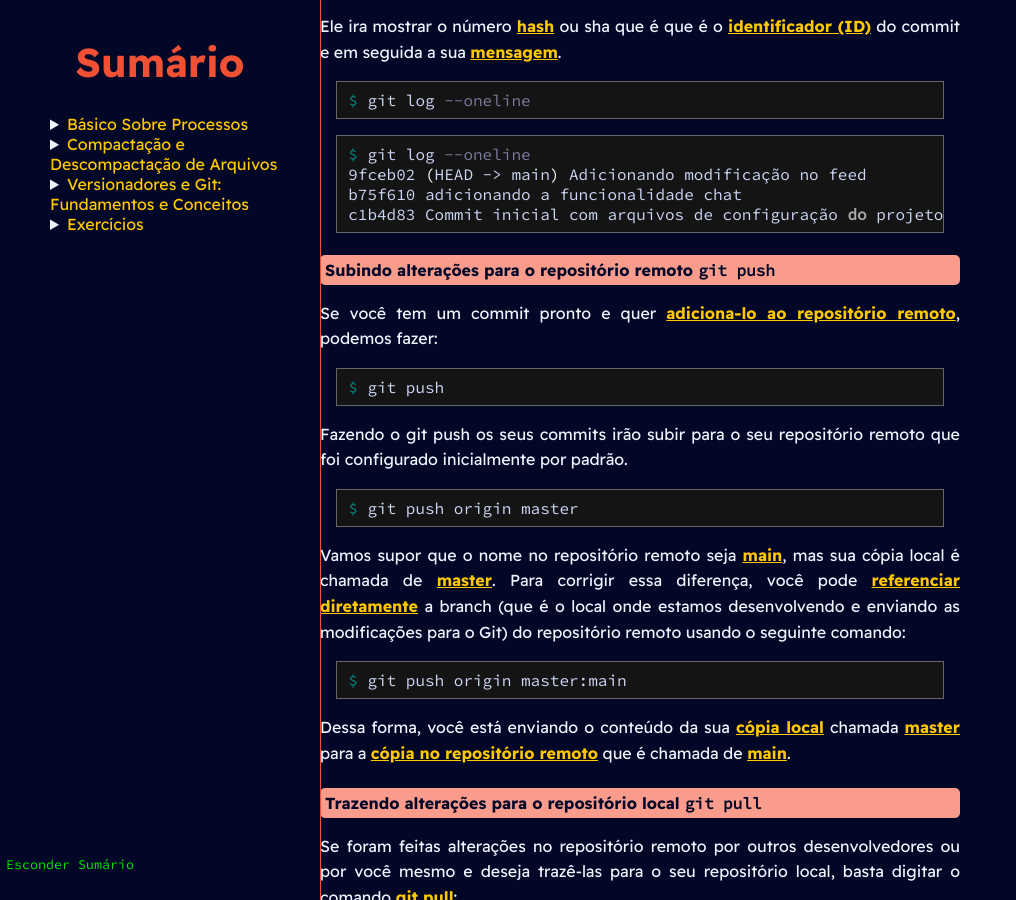
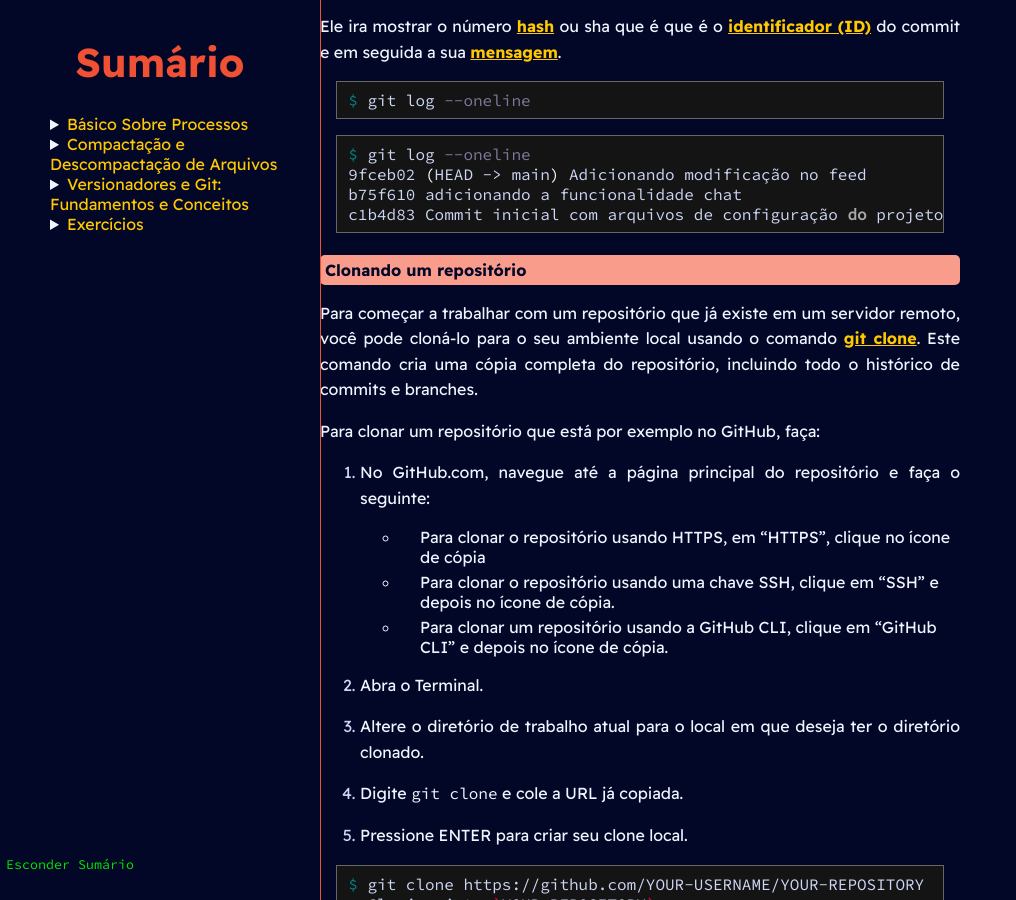
Before and after one commit to PETCC-UFRN/minicurso-linux-git, a Jekyll site: the page built from terceiroDia.md, in a window 1280 px wide and 900 px high, scrolled down 26194 px. Shown: the whole window, without its empty margins (0-1016 px from the left). Built offline with Jekyll 4.4.1, drawn with Linux system fonts in a browser that asks for light colours; some of the changed text lies outside the part shown.

Commit message:
Conteúdo de git clone

````diff
--- a/terceiroDia.md
+++ b/terceiroDia.md
@@ -845,6 +845,36 @@ $ git log --oneline
 b75f610 adicionando a funcionalidade chat
 c1b4d83 Commit inicial com arquivos de configuração do projeto
 ```
+#### Clonando um repositório
+
+Para começar a trabalhar com um repositório que já existe em um servidor remoto, você pode cloná-lo para o seu ambiente local usando o comando <span class="destaque">git clone</span>. Este comando cria uma cópia completa do repositório, incluindo todo o histórico de commits e branches.
+
+Para clonar um repositório que está por exemplo no GitHub, faça:
+
+1. No GitHub.com, navegue até a página principal do repositório e faça o seguinte:
+
+    - Para clonar o repositório usando HTTPS, em "HTTPS", clique no ícone de cópia
+    - Para clonar o repositório usando uma chave SSH, clique em "SSH" e depois no ícone de cópia.
+    - Para clonar um repositório usando a GitHub CLI, clique em "GitHub CLI" e depois no ícone de cópia.
+
+2. Abra o Terminal.
+
+3. Altere o diretório de trabalho atual para o local em que deseja ter o diretório clonado.
+
+4. Digite `git clone` e cole a URL já copiada.
+
+5. Pressione ENTER para criar seu clone local.
+
+```shell
+$ git clone https://github.com/YOUR-USERNAME/YOUR-REPOSITORY
+> Cloning into `YOUR-REPOSITORY`...
+> remote: Counting objects: 10, done.
+> remote: Compressing objects: 100% (8/8), done.
+> remote: Total 10 (delta 1), reused 10 (delta 1)
+> Unpacking objects: 100% (10/10), done.
+```
+
+
 #### Subindo alterações para o repositório remoto `git push`
 Se você tem um commit pronto e quer <span class="destaque">adiciona-lo ao repositório remoto</span>, podemos fazer:
 
````
